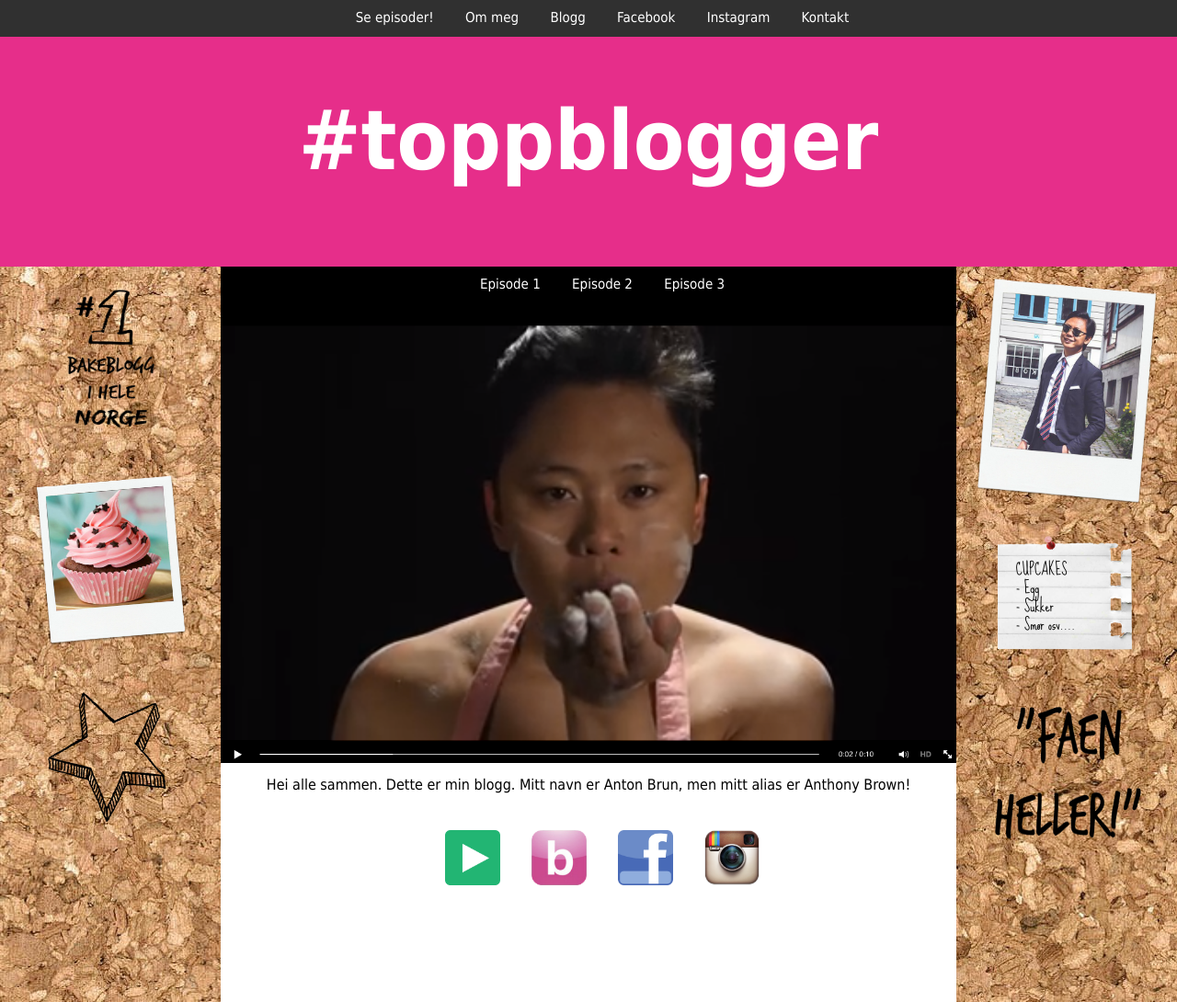
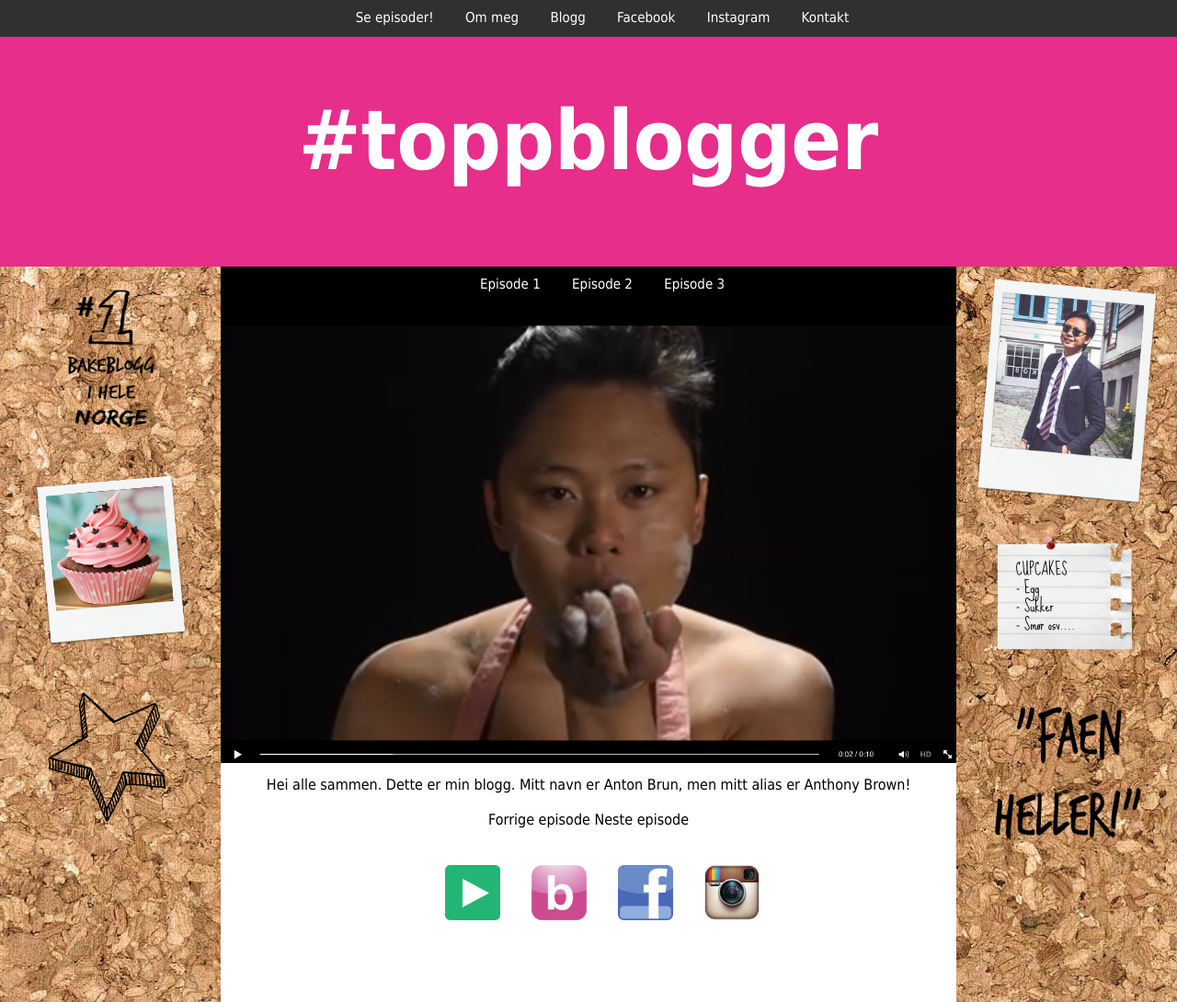
Before and after one commit to sarapedersenstene/Toppblogger, a plain HTML site: page eksempel.html in a window 1280 px wide. Shown: the whole page at 92% size. Drawn offline with Linux system fonts and the light colour scheme.

Commit message:
Eksempel

```diff
--- a/eksempel.html
+++ b/eksempel.html
@@ -35,7 +35,9 @@
             </ul>
         </div>
         <img src="img/Skjermbilde.jpg" style="height:500px;width:800px;">
-        <p>Hei alle sammen. Dette er min blogg. Mitt navn er Anton Brun, men mitt alias er Anthony Brown!</p>
+        <p>Hei alle sammen. Dette er min blogg. Mitt navn er Anton Brun, men mitt alias er Anthony Brown!
+        <br>
+        <br>Forrige episode Neste episode</p>
         <div id="socialmedia">
             <ul>
                 <li><img src="img/play.png" style="width:60px;height:60px;"></li>
```
